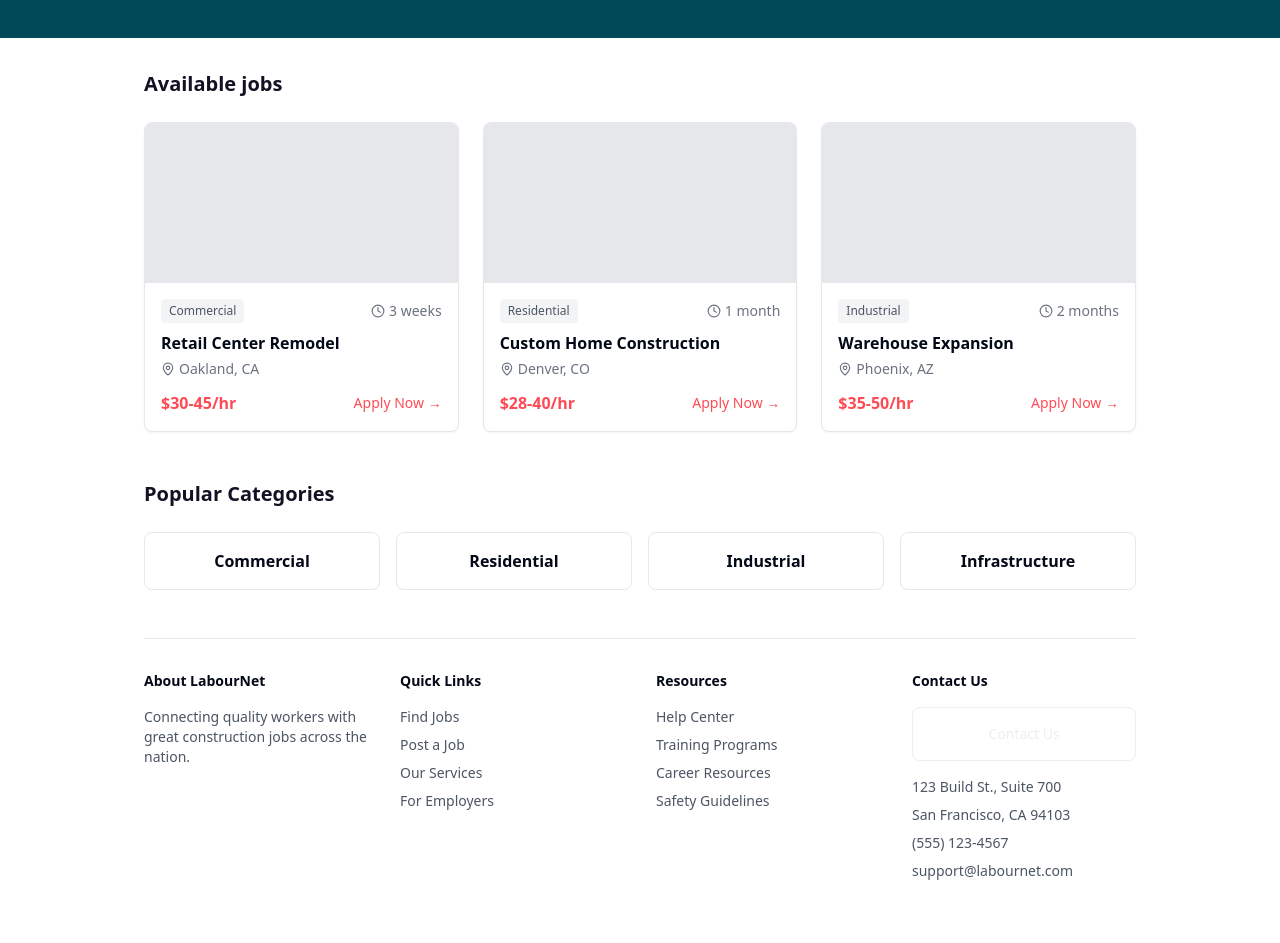
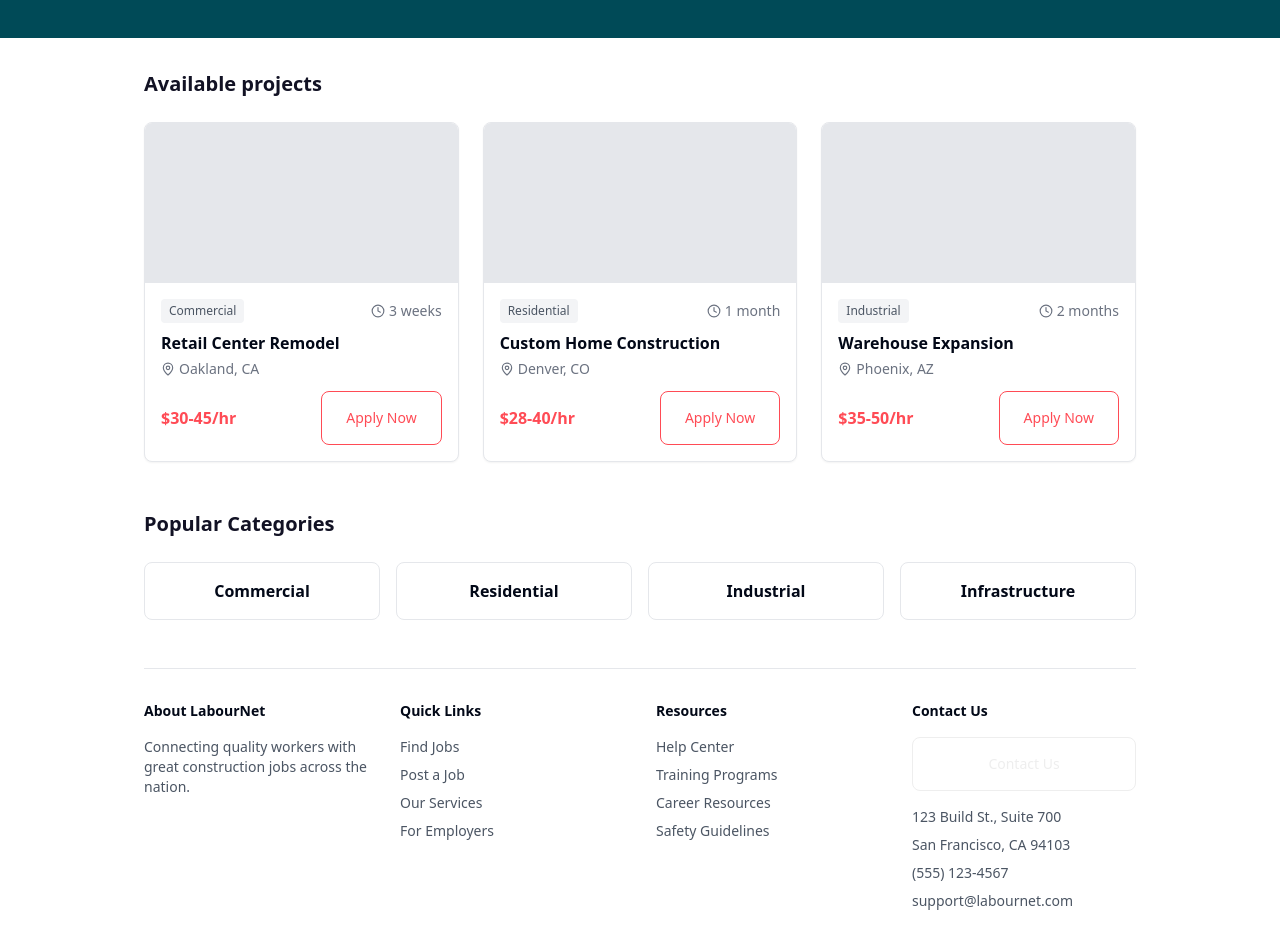
Before and after one commit to SuhanPoojary/FSWD, a React (Vite) app: page /contractor-dashboard in a window 1280 px wide. Shown: the part 302-1245 px from the top of the page. Before the commit the page ends 1215 px from the top, so only its background shows below. Built offline with nearby package versions, Linux system fonts and the light colour scheme.

Commit message:
Fix: Update dashboard job listings
Refactor job listings to projects and fix navigation issues.

```diff
--- a/src/pages/ContractorDashboard.tsx
+++ b/src/pages/ContractorDashboard.tsx
@@ -21,7 +21,7 @@ const ContractorDashboard: React.FC = () => {
             <span className="text-[#EEE] text-xl font-medium">LabourNet</span>
           </Link>
           <nav className="hidden md:flex space-x-6 ml-12">
-            <Link to="#" className="hover:text-[#FF4B55]">Dashboard</Link>
+            <Link to="/contractor-dashboard" className="hover:text-[#FF4B55]">Dashboard</Link>
             <Link to="/contractor-job-posting" className="hover:text-[#FF4B55]">Jobs</Link>
             <Link to="/workers" className="hover:text-[#FF4B55]">Workers</Link>
             <Link to="/analytics" className="hover:text-[#FF4B55]">Analytics</Link>
@@ -72,11 +72,11 @@ const ContractorDashboard: React.FC = () => {
 
       {/* Main Content */}
       <main className="container mx-auto py-8 px-4 max-w-5xl">
-        {/* Available Jobs Section */}
+        {/* Available Projects Section */}
         <div className="mb-12">
-          <h2 className="text-xl font-semibold text-[#121224] mb-6">Available jobs</h2>
+          <h2 className="text-xl font-semibold text-[#121224] mb-6">Available projects</h2>
           <div className="grid grid-cols-1 md:grid-cols-3 gap-6">
-            <Link to="/project-view/1" className="bg-white border border-gray-200 rounded-lg shadow-sm overflow-hidden hover:border-[#FF4B55] transition-colors card-hover">
+            <div className="bg-white border border-gray-200 rounded-lg shadow-sm overflow-hidden hover:border-[#FF4B55] transition-colors card-hover">
               <div className="h-40 bg-gray-200"></div>
               <div className="p-4">
                 <div className="flex justify-between mb-2">
@@ -91,14 +91,14 @@ const ContractorDashboard: React.FC = () => {
                 </p>
                 <div className="flex justify-between items-center">
                   <span className="text-[#FF4B55] font-bold">$30-45/hr</span>
-                  <button className="text-[#FF4B55] text-sm font-medium hover:underline flex items-center gap-1">
-                    Apply Now →
-                  </button>
+                  <Button variant="outline" className="text-[#FF4B55] text-sm font-medium border-[#FF4B55] hover:bg-[#FF4B55] hover:text-white">
+                    Apply Now
+                  </Button>
                 </div>
               </div>
-            </Link>
+            </div>
 
-            <Link to="/project-view/2" className="bg-white border border-gray-200 rounded-lg shadow-sm overflow-hidden hover:border-[#FF4B55] transition-colors card-hover">
+            <div className="bg-white border border-gray-200 rounded-lg shadow-sm overflow-hidden hover:border-[#FF4B55] transition-colors card-hover">
               <div className="h-40 bg-gray-200"></div>
               <div className="p-4">
                 <div className="flex justify-between mb-2">
@@ -113,14 +113,14 @@ const ContractorDashboard: React.FC = () => {
                 </p>
                 <div className="flex justify-between items-center">
                   <span className="text-[#FF4B55] font-bold">$28-40/hr</span>
-                  <button className="text-[#FF4B55] text-sm font-medium hover:underline flex items-center gap-1">
-                    Apply Now →
-                  </button>
+                  <Button variant="outline" className="text-[#FF4B55] text-sm font-medium border-[#FF4B55] hover:bg-[#FF4B55] hover:text-white">
+                    Apply Now
+                  </Button>
                 </div>
               </div>
-            </Link>
+            </div>
 
-            <Link to="/project-view/3" className="bg-white border border-gray-200 rounded-lg shadow-sm overflow-hidden hover:border-[#FF4B55] transition-colors card-hover">
+            <div className="bg-white border border-gray-200 rounded-lg shadow-sm overflow-hidden hover:border-[#FF4B55] transition-colors card-hover">
               <div className="h-40 bg-gray-200"></div>
               <div className="p-4">
                 <div className="flex justify-between mb-2">
@@ -135,12 +135,12 @@ const ContractorDashboard: React.FC = () => {
                 </p>
                 <div className="flex justify-between items-center">
                   <span className="text-[#FF4B55] font-bold">$35-50/hr</span>
-                  <button className="text-[#FF4B55] text-sm font-medium hover:underline flex items-center gap-1">
-                    Apply Now →
-                  </button>
+                  <Button variant="outline" className="text-[#FF4B55] text-sm font-medium border-[#FF4B55] hover:bg-[#FF4B55] hover:text-white">
+                    Apply Now
+                  </Button>
                 </div>
               </div>
-            </Link>
+            </div>
           </div>
         </div>
 
@@ -172,10 +172,17 @@ const ContractorDashboard: React.FC = () => {
           <div>
             <h3 className="font-semibold mb-4">Quick Links</h3>
             <ul className="space-y-2 text-gray-600">
-              <li><Link to="#" className="hover:text-[#FF4B55]">Find Jobs</Link></li>
-              <li><Link to="#" className="hover:text-[#FF4B55]">Post a Job</Link></li>
-              <li><Link to="#" className="hover:text-[#FF4B55]">Our Services</Link></li>
-              <li><Link to="#" className="hover:text-[#FF4B55]">For Employers</Link></li>
+              <li><Link to="/contractor-job-posting" className="hover:text-[#FF4B55]">Find Jobs</Link></li>
+              <li><Dialog>
+                <DialogTrigger asChild>
+                  <span className="hover:text-[#FF4B55] cursor-pointer">Post a Job</span>
+                </DialogTrigger>
+                <DialogContent className="max-w-4xl">
+                  <PostProjectForm />
+                </DialogContent>
+              </Dialog></li>
+              <li><Link to="/workers" className="hover:text-[#FF4B55]">Our Services</Link></li>
+              <li><Link to="/company-profile" className="hover:text-[#FF4B55]">For Employers</Link></li>
             </ul>
           </div>
           <div>
```
